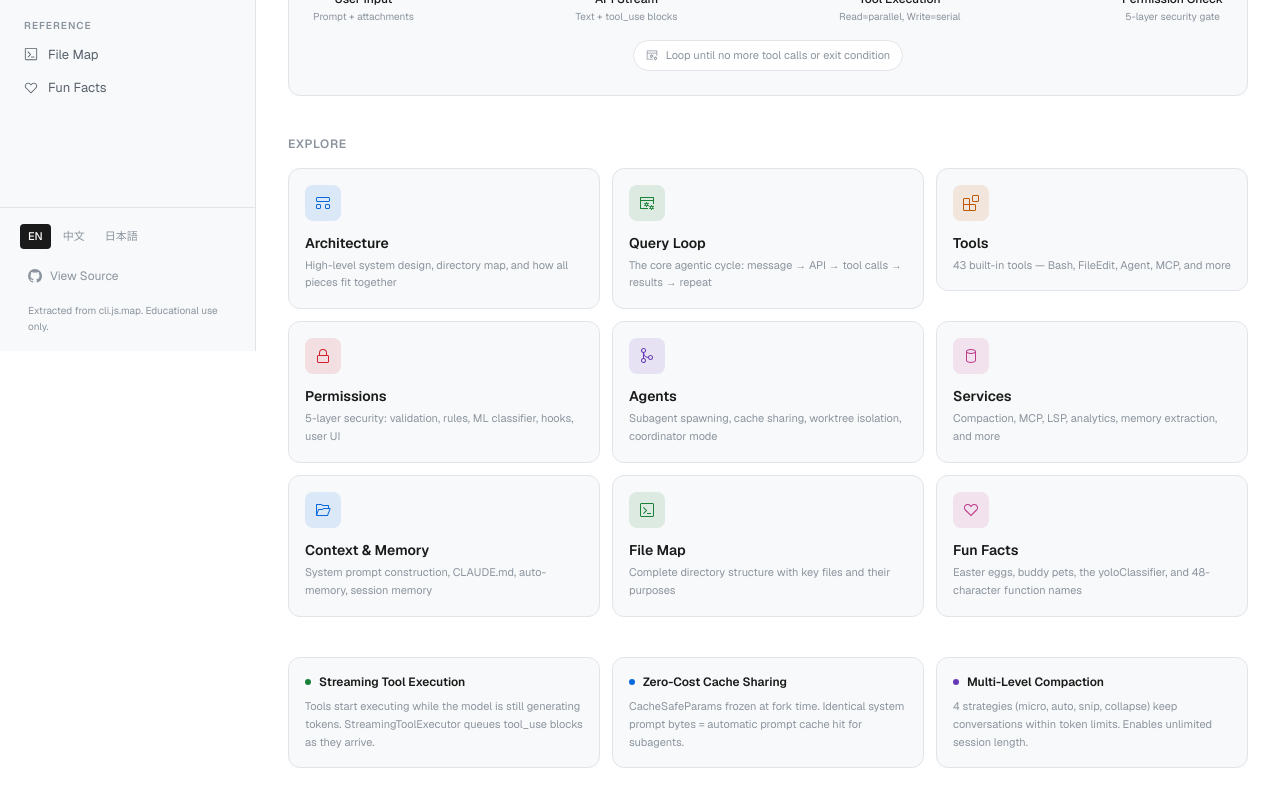
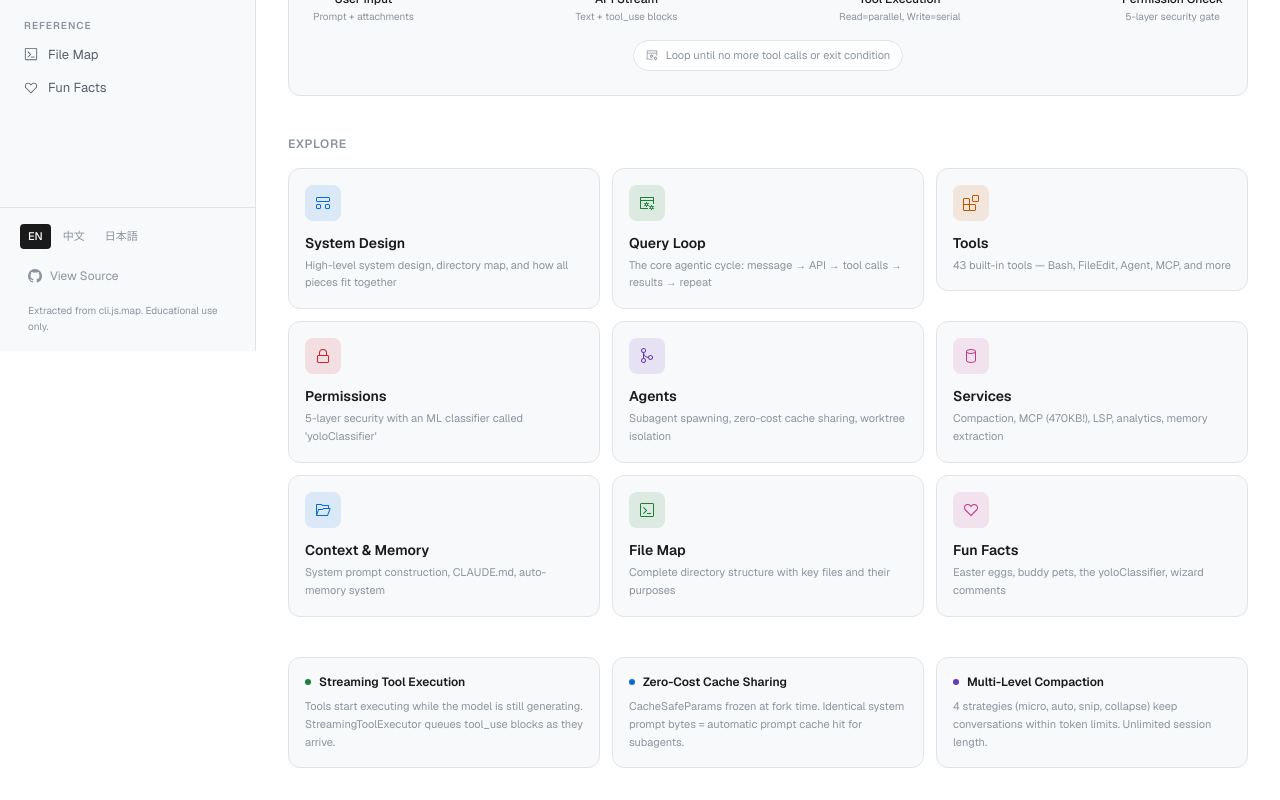
Before and after one commit to wu-changxing/claude-code-analysis, a Next.js app: page / in a window 1280 px wide. Shown: the part 449-1249 px from the top of the page. Built offline with nearby package versions, Linux system fonts and the light colour scheme.

Commit message:
Add i18n to homepage, enforce white-only mode
- Homepage fully translated (EN/中文/日本語): stats, flow diagram, sections, innovations
- Section descriptions include humor (yoloClassifier mention, MCP 470KB)
- White mode enforced, no dark mode support

```diff
--- a/app/page.tsx
+++ b/app/page.tsx
@@ -23,128 +23,154 @@ import {
   HiOutlineCpuChip,
   HiOutlineShieldCheck,
 } from "react-icons/hi2";
+import { useLang } from "@/lib/LangContext";
+import { t } from "@/lib/i18n";
 
-const STATS = [
+const STATS = (lang: "en" | "zh" | "ja") => [
   {
-    label: "Lines of Code",
+    label: t("stat.loc", lang),
     value: "512K",
     color: "var(--accent)",
     icon: VscCode,
-    sub: "3x Linux 1.0 kernel",
+    sub: { en: "3x Linux 1.0 kernel", zh: "是 Linux 1.0 的 3 倍", ja: "Linux 1.0の3倍" },
   },
   {
-    label: "Source Files",
+    label: t("stat.files", lang),
     value: "1,884",
     color: "var(--green)",
     icon: VscFile,
-    sub: ".ts and .tsx files",
+    sub: { en: ".ts and .tsx files", zh: ".ts 和 .tsx 文件", ja: ".tsと.tsxファイル" },
   },
   {
-    label: "Slash Commands",
+    label: t("stat.commands", lang),
     value: "101",
     color: "var(--orange)",
     icon: VscTerminalBash,
-    sub: "From /compact to /stickers",
+    sub: { en: "From /compact to /stickers", zh: "从 /compact 到 /stickers", ja: "/compactから/stickersまで" },
   },
   {
-    label: "Built-in Tools",
+    label: t("stat.tools", lang),
     value: "43",
     color: "var(--purple)",
     icon: VscTools,
-    sub: "Bash, Edit, Agent, MCP...",
+    sub: { en: "Bash, Edit, Agent, MCP...", zh: "Bash、Edit、Agent、MCP...", ja: "Bash、Edit、Agent、MCP..." },
   },
 ];
 
-const SECTIONS = [
+const SECTIONS = (lang: "en" | "zh" | "ja") => [
   {
     href: "/architecture",
     icon: VscSymbolStructure,
-    title: "Architecture",
-    desc: "High-level system design, directory map, and how all pieces fit together",
+    title: t("nav.architecture", lang),
+    desc: { en: "High-level system design, directory map, and how all pieces fit together", zh: "高层系统设计、目录结构、各组件如何协同工作", ja: "システム設計、ディレクトリ構造、全体像" },
     color: "var(--accent)",
   },
   {
     href: "/query-loop",
     icon: VscServerProcess,
-    title: "Query Loop",
-    desc: "The core agentic cycle: message \u2192 API \u2192 tool calls \u2192 results \u2192 repeat",
+    title: t("nav.queryLoop", lang),
+    desc: { en: "The core agentic cycle: message \u2192 API \u2192 tool calls \u2192 results \u2192 repeat", zh: "核心代理循环：消息 \u2192 API \u2192 工具调用 \u2192 结果 \u2192 重复", ja: "コアループ：メッセージ→API→ツール呼び出し→結果→繰り返し" },
     color: "var(--green)",
   },
   {
     href: "/tools",
     icon: VscExtensions,
-    title: "Tools",
-    desc: "43 built-in tools \u2014 Bash, FileEdit, Agent, MCP, and more",
+    title: t("nav.tools", lang),
+    desc: { en: "43 built-in tools \u2014 Bash, FileEdit, Agent, MCP, and more", zh: "43 个内置工具 \u2014 Bash、FileEdit、Agent、MCP 等", ja: "43の組み込みツール — Bash、FileEdit、Agent、MCPなど" },
     color: "var(--orange)",
   },
   {
     href: "/permissions",
     icon: VscLock,
-    title: "Permissions",
-    desc: "5-layer security: validation, rules, ML classifier, hooks, user UI",
+    title: t("nav.permissions", lang),
+    desc: { en: "5-layer security with an ML classifier called 'yoloClassifier'", zh: "5 层安全系统，其中 ML 分类器叫 'yoloClassifier'", ja: "「yoloClassifier」というML分類器を含む5層セキュリティ" },
     color: "var(--red)",
   },
   {
     href: "/agents",
     icon: VscGitMerge,
-    title: "Agents",
-    desc: "Subagent spawning, cache sharing, worktree isolation, coordinator mode",
+    title: t("nav.agents", lang),
+    desc: { en: "Subagent spawning, zero-cost cache sharing, worktree isolation", zh: "子代理生成、零成本缓存共享、工作树隔离", ja: "サブエージェント生成、ゼロコストキャッシュ共有" },
     color: "var(--purple)",
   },
   {
     href: "/services",
     icon: VscDatabase,
-    title: "Services",
-    desc: "Compaction, MCP, LSP, analytics, memory extraction, and more",
+    title: t("nav.services", lang),
+    desc: { en: "Compaction, MCP (470KB!), LSP, analytics, memory extraction", zh: "压缩、MCP（470KB！）、LSP、分析、记忆提取", ja: "コンパクション、MCP（470KB！）、LSP、分析" },
     color: "var(--pink)",
   },
   {
     href: "/context",
     icon: VscFolderOpened,
-    title: "Context & Memory",
-    desc: "System prompt construction, CLAUDE.md, auto-memory, session memory",
+    title: t("nav.context", lang),
+    desc: { en: "System prompt construction, CLAUDE.md, auto-memory system", zh: "系统提示构建、CLAUDE.md、自动记忆系统", ja: "システムプロンプト構築、CLAUDE.md、自動メモリ" },
     color: "var(--accent)",
   },
   {
     href: "/file-map",
     icon: VscTerminal,
-    title: "File Map",
-    desc: "Complete directory structure with key files and their purposes",
+    title: t("nav.fileMap", lang),
+    desc: { en: "Complete directory structure with key files and their purposes", zh: "完整的目录结构及关键文件用途", ja: "主要ファイルとその目的の完全なディレクトリ構造" },
     color: "var(--green)",
   },
   {
     href: "/fun-facts",
     icon: VscHeart,
-    title: "Fun Facts",
-    desc: "Easter eggs, buddy pets, the yoloClassifier, and 48-character function names",
+    title: t("nav.funFacts", lang),
+    desc: { en: "Easter eggs, buddy pets, the yoloClassifier, wizard comments", zh: "彩蛋、宠物伙伴、yoloClassifier、巫师注释", ja: "イースターエッグ、バディペット、yoloClassifier" },
     color: "var(--pink)",
   },
 ];
 
-const FLOW_STEPS = [
+const FLOW_STEPS = (lang: "en" | "zh" | "ja") => [
   {
     icon: HiOutlineCommandLine,
-    label: "User Input",
-    detail: "Prompt + attachments",
+    label: { en: "User Input", zh: "用户输入", ja: "ユーザー入力" },
+    detail: { en: "Prompt + attachments", zh: "提示词 + 附件", ja: "プロンプト + 添付" },
   },
   {
     icon: HiOutlineCpuChip,
-    label: "API Stream",
-    detail: "Text + tool_use blocks",
+    label: { en: "API Stream", zh: "API 流式响应", ja: "APIストリーム" },
+    detail: { en: "Text + tool_use blocks", zh: "文本 + 工具调用", ja: "テキスト + ツール呼出" },
   },
   {
     icon: VscExtensions,
-    label: "Tool Execution",
-    detail: "Read=parallel, Write=serial",
+    label: { en: "Tool Execution", zh: "工具执行", ja: "ツール実行" },
+    detail: { en: "Read=parallel, Write=serial", zh: "读=并行，写=串行", ja: "読取=並列、書込=直列" },
   },
   {
     icon: HiOutlineShieldCheck,
-    label: "Permission Check",
-    detail: "5-layer security gate",
+    label: { en: "Permission Check", zh: "权限检查", ja: "権限チェック" },
+    detail: { en: "5-layer security gate", zh: "5 层安全网关", ja: "5層セキュリティ" },
+  },
+];
+
+const INNOVATIONS = (lang: "en" | "zh" | "ja") => [
+  {
+    title: { en: "Streaming Tool Execution", zh: "流式工具执行", ja: "ストリーミングツール実行" },
+    desc: { en: "Tools start executing while the model is still generating. StreamingToolExecutor queues tool_use blocks as they arrive.", zh: "模型还在生成时工具就开始执行。StreamingToolExecutor 在 tool_use 块到达时立即排队执行。", ja: "モデルがまだ生成中にツールが実行開始。StreamingToolExecutorがtool_useブロックを即座にキューイング。" },
+    color: "var(--green)",
+  },
+  {
+    title: { en: "Zero-Cost Cache Sharing", zh: "零成本缓存共享", ja: "ゼロコストキャッシュ共有" },
+    desc: { en: "CacheSafeParams frozen at fork time. Identical system prompt bytes = automatic prompt cache hit for subagents.", zh: "CacheSafeParams 在 fork 时冻结。相同的系统提示字节 = 子代理自动命中提示缓存。", ja: "CacheSafeParamsはフォーク時に凍結。同一システムプロンプト = サブエージェントの自動キャッシュヒット。" },
+    color: "var(--accent)",
+  },
+  {
+    title: { en: "Multi-Level Compaction", zh: "多级压缩", ja: "マルチレベルコンパクション" },
+    desc: { en: "4 strategies (micro, auto, snip, collapse) keep conversations within token limits. Unlimited session length.", zh: "4 种策略（微压缩、自动、裁剪、折叠）保持对话在 token 限制内。支持无限会话长度。", ja: "4つの戦略（micro、auto、snip、collapse）でトークン制限内に。無制限セッション。" },
+    color: "var(--purple)",
   },
 ];
 
 export default function HomePage() {
+  const { lang } = useLang();
+  const stats = STATS(lang);
+  const sections = SECTIONS(lang);
+  const flowSteps = FLOW_STEPS(lang);
+  const innovations = INNOVATIONS(lang);
+
   return (
     <div className="p-8 max-w-5xl">
       {/* Header */}
@@ -159,9 +185,9 @@ export default function HomePage() {
             CC
           </div>
           <div>
-            <h1 className="text-3xl font-bold mb-1">Claude Code Analysis</h1>
+            <h1 className="text-3xl font-bold mb-1">{t("home.title", lang)}</h1>
             <p className="text-text-secondary text-sm">
-              Deep dive into the internals of{" "}
+              {t("home.subtitle", lang)}{" "}
               <code className="text-accent text-sm bg-bg-secondary px-1.5 py-0.5 rounded border border-border">
                 @anthropic-ai/claude-code
               </code>{" "}
@@ -170,9 +196,7 @@ export default function HomePage() {
           </div>
         </div>
         <p className="text-text-muted text-xs ml-[72px]">
-          Source extracted from{" "}
-          <code className="text-xs">cli.js.map</code> of the npm package.
-          TypeScript, Ink-based terminal UI, codename <strong>Tengu</strong>.
+          {t("home.desc", lang)}
         </p>
       </motion.div>
 
@@ -183,9 +207,9 @@ export default function HomePage() {
         transition={{ delay: 0.1 }}
         className="grid grid-cols-4 gap-4 mb-10"
       >
-        {STATS.map((s) => (
+        {stats.map((s) => (
           <div
-            key={s.label}
+            key={s.value}
             className="bg-bg-secondary border border-border rounded-xl p-4 hover:shadow-sm transition-shadow"
           >
             <div className="flex items-center gap-2 mb-3">
@@ -200,7 +224,7 @@ export default function HomePage() {
             >
               {s.value}
             </div>
-            <div className="text-[11px] text-text-muted mt-1">{s.sub}</div>
+            <div className="text-[11px] text-text-muted mt-1">{s.sub[lang] || s.sub.en}</div>
           </div>
         ))}
       </motion.div>
@@ -213,23 +237,23 @@ export default function HomePage() {
         className="bg-bg-secondary border border-border rounded-xl p-6 mb-10"
       >
         <h2 className="text-xs font-semibold text-text-muted uppercase tracking-wider mb-5">
-          Core Execution Loop
+          {t("home.coreLoop", lang)}
         </h2>
         <div className="flex items-center justify-between">
-          {FLOW_STEPS.map((step, i) => (
-            <div key={step.label} className="flex items-center gap-3">
+          {flowSteps.map((step, i) => (
+            <div key={step.label.en} className="flex items-center gap-3">
               <div className="flex flex-col items-center text-center">
                 <div className="w-12 h-12 rounded-xl bg-bg-primary border border-border flex items-center justify-center mb-2 shadow-sm">
                   <step.icon className="w-5 h-5 text-text-primary" />
                 </div>
                 <span className="text-xs font-medium text-text-primary">
-                  {step.label}
+                  {step.label[lang] || step.label.en}
                 </span>
                 <span className="text-[10px] text-text-muted mt-0.5">
-                  {step.detail}
+                  {step.detail[lang] || step.detail.en}
                 </span>
               </div>
-              {i < FLOW_STEPS.length - 1 && (
+              {i < flowSteps.length - 1 && (
                 <HiOutlineArrowRight className="w-4 h-4 text-text-muted mx-2 shrink-0" />
               )}
             </div>
@@ -238,23 +262,19 @@ export default function HomePage() {
         <div className="mt-4 flex items-center justify-center">
           <div className="flex items-center gap-2 px-3 py-1.5 rounded-full bg-bg-primary border border-border text-[11px] text-text-muted">
             <VscServerProcess className="w-3 h-3" />
-            Loop until no more tool calls or exit condition
+            {lang === "zh" ? "循环直到没有更多工具调用或触发退出条件" : lang === "ja" ? "ツール呼び出しがなくなるか終了条件まで繰り返す" : "Loop until no more tool calls or exit condition"}
           </div>
         </div>
       </motion.div>
 
       {/* Section Grid */}
-      <motion.div
-        initial={{ opacity: 0 }}
-        animate={{ opacity: 1 }}
-        transition={{ delay: 0.2 }}
-      >
+      <motion.div initial={{ opacity: 0 }} animate={{ opacity: 1 }} transition={{ delay: 0.2 }}>
         <h2 className="text-xs font-semibold text-text-muted uppercase tracking-wider mb-4">
-          Explore
+          {t("home.explore", lang)}
         </h2>
       </motion.div>
       <div className="grid grid-cols-3 gap-3">
-        {SECTIONS.map((s, i) => (
+        {sections.map((s, i) => (
           <motion.div
             key={s.href}
             initial={{ opacity: 0, y: 12 }}
@@ -273,7 +293,7 @@ export default function HomePage() {
                   {s.title}
                 </h2>
                 <p className="text-[11px] text-text-muted leading-relaxed">
-                  {s.desc}
+                  {s.desc[lang] || s.desc.en}
                 </p>
               </div>
             </Link>
@@ -288,38 +308,19 @@ export default function HomePage() {
         transition={{ delay: 0.55 }}
         className="mt-10 grid grid-cols-3 gap-3"
       >
-        {[
-          {
-            title: "Streaming Tool Execution",
-            desc: "Tools start executing while the model is still generating tokens. StreamingToolExecutor queues tool_use blocks as they arrive.",
-            color: "var(--green)",
-          },
-          {
-            title: "Zero-Cost Cache Sharing",
-            desc: "CacheSafeParams frozen at fork time. Identical system prompt bytes = automatic prompt cache hit for subagents.",
-            color: "var(--accent)",
-          },
-          {
-            title: "Multi-Level Compaction",
-            desc: "4 strategies (micro, auto, snip, collapse) keep conversations within token limits. Enables unlimited session length.",
-            color: "var(--purple)",
-          },
-        ].map((item) => (
+        {innovations.map((item) => (
           <div
-            key={item.title}
+            key={item.title.en}
             className="p-4 rounded-xl border border-border bg-bg-secondary"
           >
             <div className="flex items-center gap-2 mb-2">
-              <span
-                className="w-1.5 h-1.5 rounded-full"
-                style={{ background: item.color }}
-              />
+              <span className="w-1.5 h-1.5 rounded-full" style={{ background: item.color }} />
               <h3 className="text-xs font-semibold text-text-primary">
-                {item.title}
+                {item.title[lang] || item.title.en}
               </h3>
             </div>
             <p className="text-[11px] text-text-muted leading-relaxed">
-              {item.desc}
+              {item.desc[lang] || item.desc.en}
             </p>
           </div>
         ))}
```
